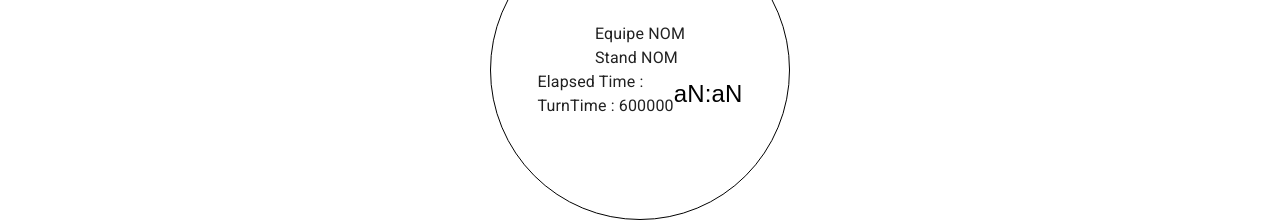
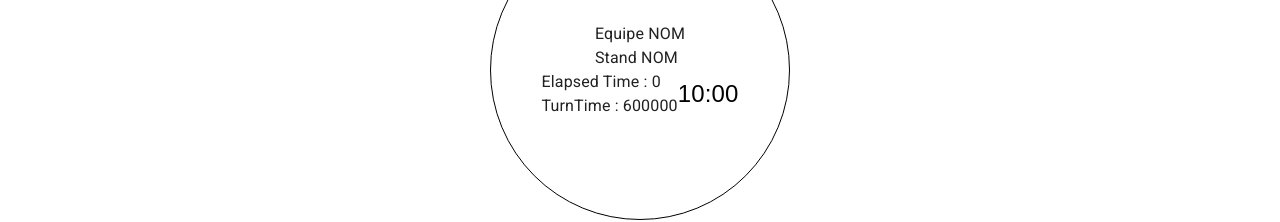
Before and after one commit to JoAnisky/rotation-app-frontend, a React (Vite) app: page /participant in a window 1280 px wide. Shown: the part 328-550 px from the top of the page. Built offline with nearby package versions, Linux system fonts and the light colour scheme; no server answers; a web font is replaced by a local one.

Commit message:
Timer Works only on refresh with elapsed time

```diff
--- a/src/App.tsx
+++ b/src/App.tsx
@@ -1,25 +1,92 @@
 //import Button from "./components/Button";
-import React, { useEffect } from "react";
+import React, { useCallback, useEffect, useState } from "react";
 import { BrowserRouter } from "react-router-dom";
 import Router from "./routes/router";
 import TimeProvider from "./context/TimeProvider";
 import { useLocalStorage } from "./hooks/useLocalStorage";
+import useActivityData from "./services/api/activity/useActivityData";
 
 const App: React.FC = () => {
   // On app launch, store the application's start time in localStorage.
   const { getItem, setItem } = useLocalStorage("app_start_time");
+  const { activityData, error } = useActivityData(); // Use the custom hook
+
+  // State to track the elapsed time since the user connected, after the activity launch
+  const [userElapsedTime, setUserElapsedTime] = useState<number>(0);
+
+  // Sets Activity start time
+  const [activityStartTime, setActivityStartTime] = useState<string>("");
+
+  // Sets App start time
+  const [appStartTime, setAppStartTime] = useState<string>("");
+
+  // Get activity Status
+  const [activityStatus, setActivityStatus] = useState("")
+
+  /**
+   * Verify if app_start_time exists in localStorage and create it if nedeed
+   */
+  const createUserAppStartTime = useCallback(() => {
+    const appStartTimeLocalStorage = getItem() || Date.now().toString(); // Fallback to now if not found
+
+    setItem(Date.now().toString());
+
+    setAppStartTime(appStartTimeLocalStorage);
+  }, [getItem, setItem]);
+
+  const countElapsedTime = useCallback(() => {
+
+    const parsedAppStartTime = parseInt(appStartTime, 10);
+    const parsedActivityStartTimeDB = parseInt(activityStartTime, 10);
+
+    // On a récupéré un temps de lancement de l'activité, elle a démarré
+    if (!isNaN(parsedActivityStartTimeDB) && !isNaN(parsedAppStartTime)) {
+      // Both times are valid numbers
+
+      const initialElapsedTime = parsedAppStartTime - parsedActivityStartTimeDB;
+      setUserElapsedTime(initialElapsedTime); // Set the initial elapsed time
+
+      // console.log("Utilisateur connecté à : ", appStartTime);
+      // console.log("Activité lancée à : ", parsedActivityStartTimeDB);
+
+      // Calculate the elapsed time if the user connected after the activity started
+      if (parsedAppStartTime > parsedActivityStartTimeDB) {
+        const elapsedTime = parsedAppStartTime - parsedActivityStartTimeDB;
+        setUserElapsedTime(elapsedTime)
+      }
+    }
+  }, [appStartTime, activityStartTime]);
 
   useEffect(() => {
-    // Check if app_start_time already exists
-    const existingStartTime = getItem();
-    if (!existingStartTime) {
-      const now = Date.now();
-      setItem(now); // Set app_start_time only if it doesn't exist
+    createUserAppStartTime();
+
+    // Check if there is an activity
+    if (activityData) {
+      const { activity_start_time, status } = activityData;
+
+      if (activity_start_time !== null) {
+        setActivityStartTime(activity_start_time);
+        setActivityStatus(status)
+      }
+
+      countElapsedTime();
+    } else if (error) {
+      console.error("Error fetching activity data:", error);
     }
-  }, [getItem, setItem]);
+  }, [
+    activityData,
+    error,
+    activityStartTime,
+    createUserAppStartTime,
+    countElapsedTime,
+  ]);
 
   return (
-    <TimeProvider>
+    <TimeProvider
+      elapsedTime={userElapsedTime}
+      activityStartTime={activityStartTime}
+      activityStatus={activityStatus}
+    >
       <BrowserRouter>
         <Router />
       </BrowserRouter>
--- a/src/context/TimeProvider.tsx
+++ b/src/context/TimeProvider.tsx
@@ -30,9 +30,8 @@ const TimeProvider: React.FC<TimeProviderProps> = ({
     if (activityStatus == "ROTATING" || activityStatus == "IN_PROGRESS") {
       // Rotating
       setTimer((prev) => ({ ...prev, isActive: true, isPaused: false }));
-
     }
-  },[activityStatus]);
+  }, [activityStatus]);
 
   /**
    * Update the activity status in Database
@@ -73,9 +72,13 @@ const TimeProvider: React.FC<TimeProviderProps> = ({
    * Handle Start Activity, set Activity status to ROTATING
    */
   const start = () => {
-    activityStatus = "ROTATING";
     const now = Date.now();
-    setTimer((prev) => ({ ...prev, isActive: true, isPaused: false, elapsedTime: 5000 }));
+    setTimer((prevTimer) => ({
+      ...prevTimer,
+      isActive: true,
+      isPaused: false,
+      elapsedTime: 5000, // ou la valeur que vous souhaitez
+    }));
     updateActivity("ROTATING", now);
     tick();
   };
```
